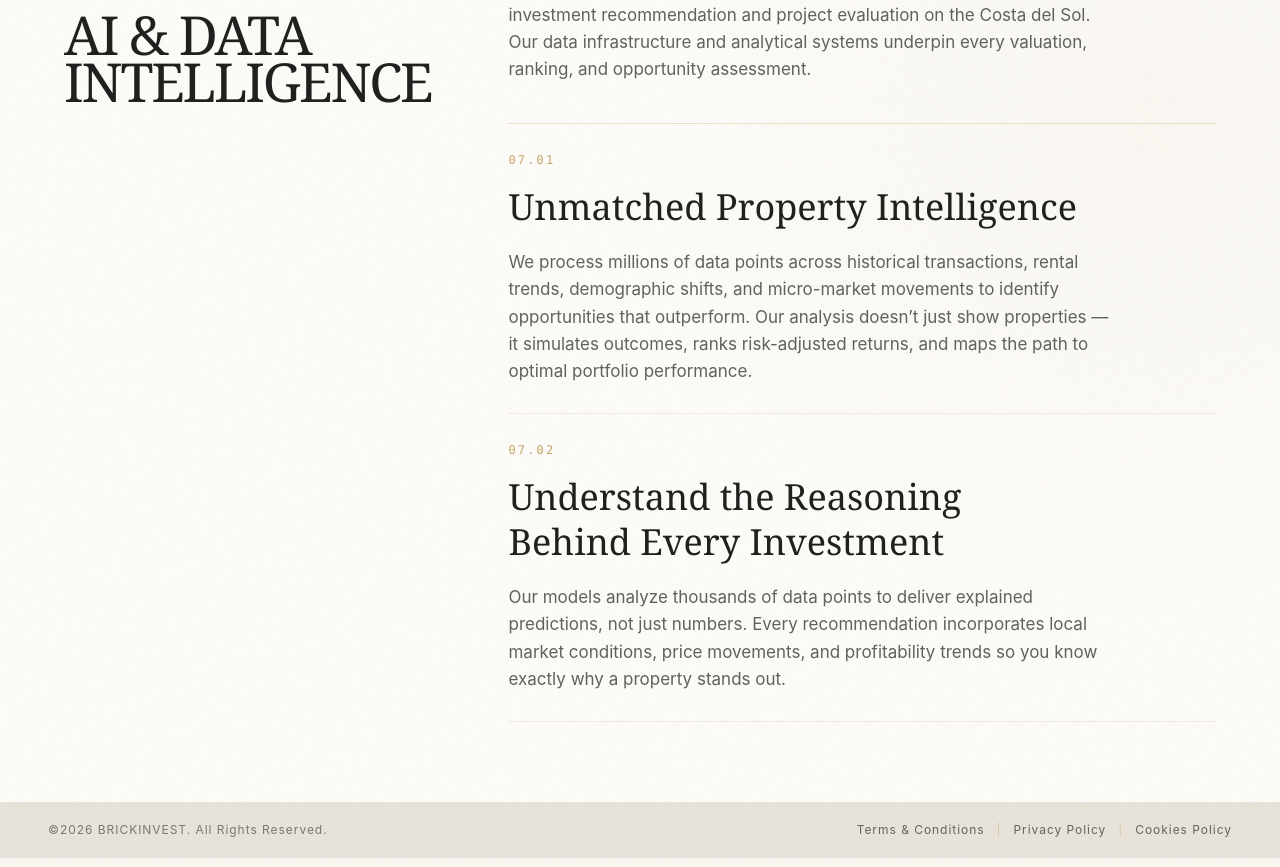
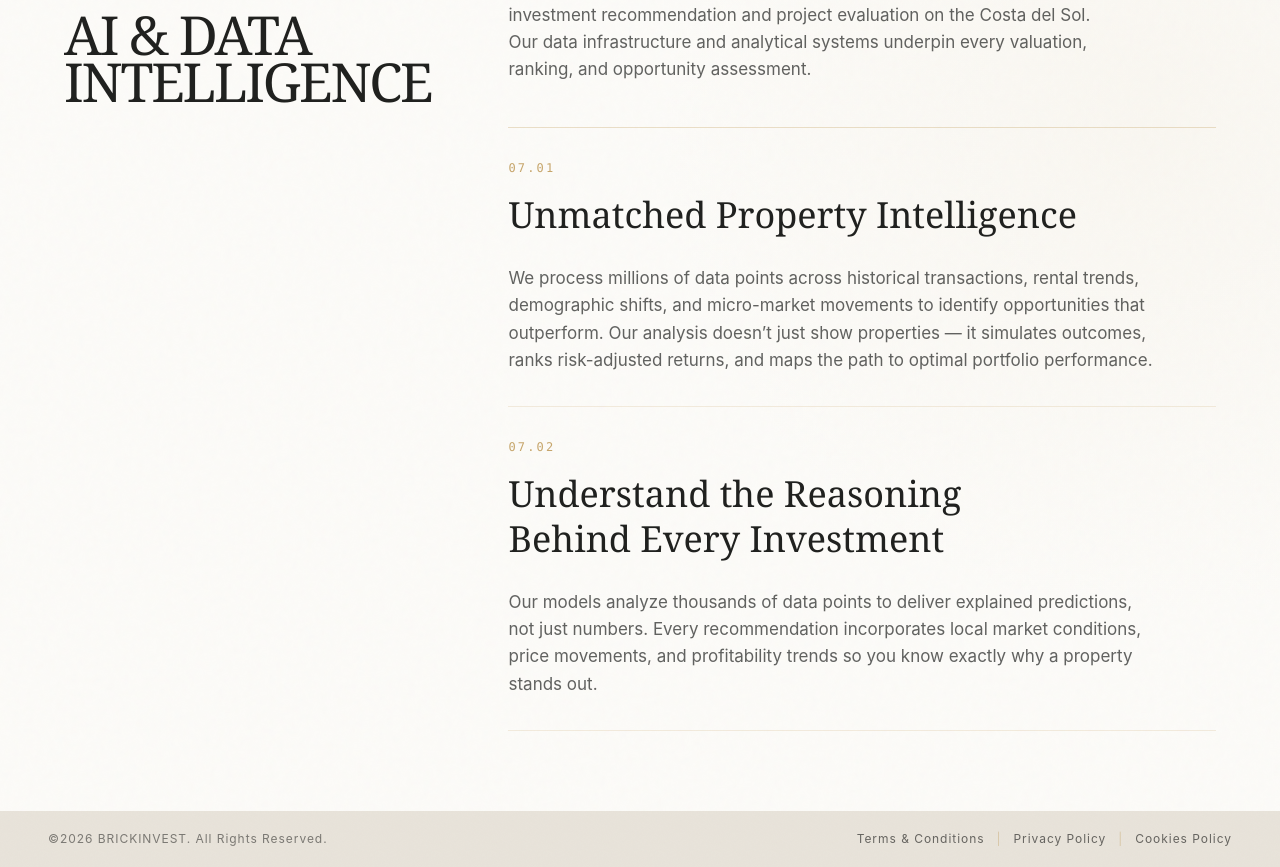
Before and after one commit to zdazix/brickinvest, a React (Vite) app in the folder app-1/: page / in a window 1280 px wide. Shown: the part 5447-6314 px from the top of the page. Built offline with nearby package versions, Linux system fonts and the light colour scheme.

Commit message:
Refine ONLY the AI & DATA INTELLIGENCE section.
Amazi-Operation-Id: task:f78187e2-faf2-4eb5-8c68-4b9d574530e8
Amazi-Operation-Payload: 6298eed50b29ddb87ee262ebca23e28536692f89e29030a28325ab08c2a2c508

```diff
--- a/app-1/src/pages/home/components/IntelligenceSection.tsx
+++ b/app-1/src/pages/home/components/IntelligenceSection.tsx
@@ -29,19 +29,19 @@ export const IntelligenceSection = () => {
           </div>
           <div className="min-w-0">
             <p className="body-copy">{t("intelligenceIntro")}</p>
-            <div className="mt-8 border-t border-primary/35 sm:mt-10">
+            <div className="mt-11 max-w-[720px] border-t border-primary/35">
               {intelligenceItems.map(([heading, body], index) => (
                 <article
-                  className="border-b border-primary/20 py-6 sm:py-7"
+                  className="border-b border-primary/20 py-8"
                   key={heading}
                 >
                   <p className="font-mono text-xs tracking-[0.18em] text-primary uppercase">
                     07.0{index + 1}
                   </p>
-                  <h3 className="mt-4 max-w-2xl font-primary text-3xl leading-tight text-foreground sm:text-4xl">
+                  <h3 className="mt-4 max-w-[650px] font-primary text-3xl leading-tight text-foreground sm:text-4xl">
                     {t(heading)}
                   </h3>
-                  <p className="body-copy mt-5">{t(body)}</p>
+                  <p className="body-copy mt-7 max-w-[650px]">{t(body)}</p>
                 </article>
               ))}
             </div>
```
